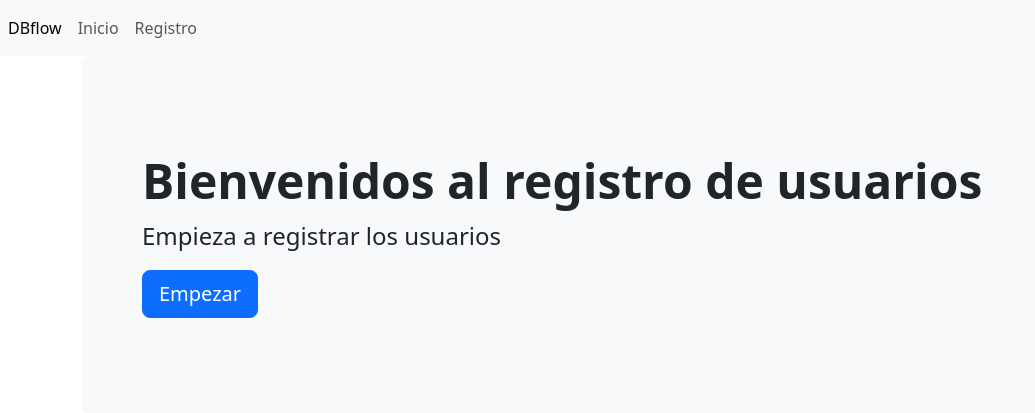
After one commit to xMaclex/CRUD_PYTHON, a Django app: template libreria/templates/paginas/inicio.html in a window 1280 px wide. The commit adds this page. Shown: the top 413 px of the page, without its empty margins (0-1035 px from the left). Run offline with Django 5.2, Linux system fonts and the light colour scheme; the template is opened without the code that fills it, so the values that code supplies are empty.

Commit message:
corregir error

```diff
--- /dev/null
+++ b/libreria/templates/paginas/inicio.html
@@ -0,0 +1,21 @@
+{% extends "paginas/base.html" %}
+
+
+{% block titulo %} nosotros {% endblock %}
+
+{% block contenido %}
+
+<div class="p-5 mb-4 bg-light rounded-3">
+    <div class="container-fluid py-5">
+        <h1 class="display-5 fw-bold">Bienvenidos al registro de usuarios</h1>
+        <p class="col-md-8 fs-4">
+            Empieza a registrar los usuarios
+        </p>
+        <button class="btn btn-primary btn-lg" type="button">
+           Empezar
+        </button>
+    </div>
+</div>
+
+
+ {% endblock %}
--- a/libreria/views.py
+++ b/libreria/views.py
@@ -10,3 +10,7 @@ def nosotros(request):
 
 def usuarios(request):
     return render(request, 'usuarios/index.html')
+
+
+def crear_usuarios(request):
+    return render(request, 'usuarios/crear.html')
```
Also changed, not shown: libreria/templates/usuarios/index.html (+9 -0 lines).
